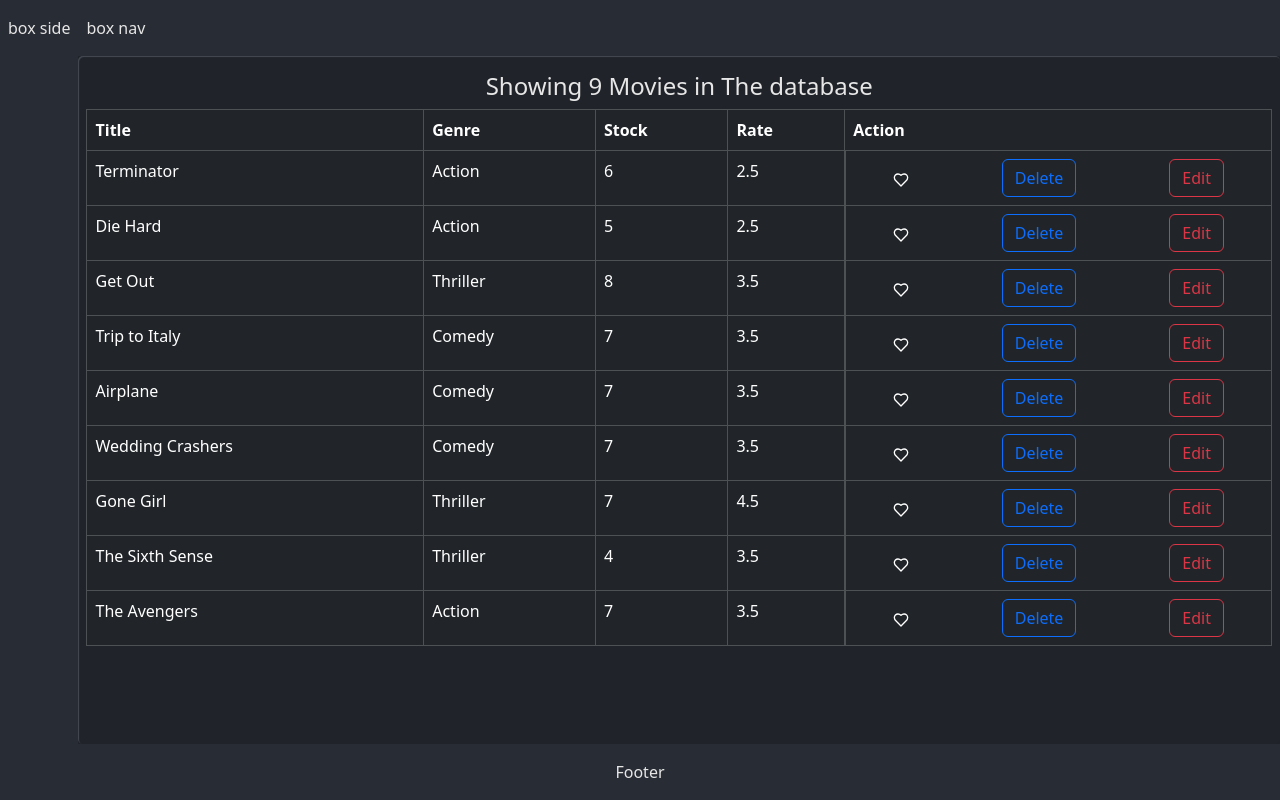
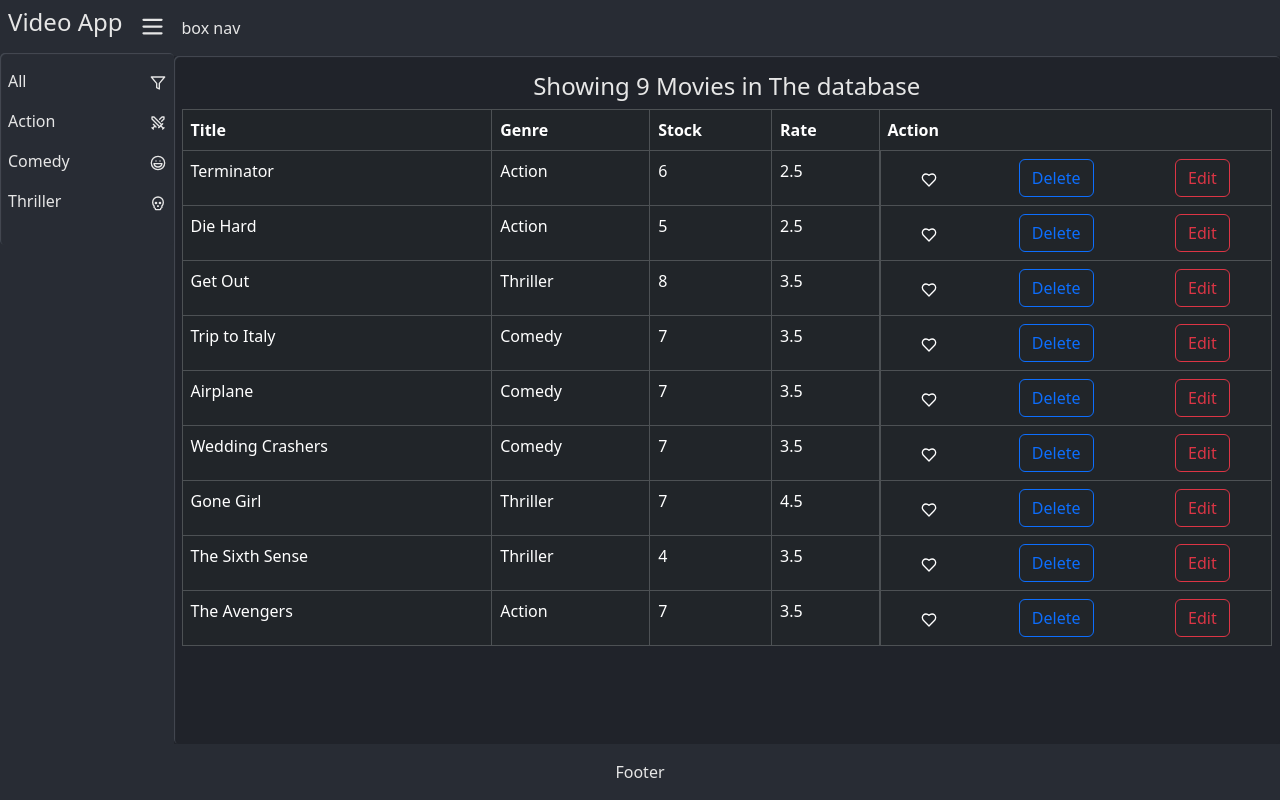
Before and after one commit to HEKNOWSME/MERN, a React (Vite) app in the folder videoApp/: page / in a window 1280 px wide. Built offline with nearby package versions, Linux system fonts and the light colour scheme.

Commit message:
Working with filtering

```diff
--- a/videoApp/src/App.css
+++ b/videoApp/src/App.css
@@ -51,6 +51,6 @@
    text-align: center;
 }
 
-.main , .side-bar, .nav-bar, .footer {
+.main ,  .nav-bar, .footer {
    padding: 1rem .5rem;
 }
--- a/videoApp/src/App.tsx
+++ b/videoApp/src/App.tsx
@@ -1,16 +1,21 @@
 import { useState } from "react";
 import AllTable from "./components/Movies/AllMovies";
 import movies from "./services/fakeMovieService";
+import Genres from "./components/Genres/Genres";
 const App = () => {
 	const [allMovies, setMovies] = useState(movies);
+	const [selected, setSelected] = useState("");
 	const [messages, setMessage] = useState({
 		deleted: false,
 		edited: false,
 		added: false,
 	});
-	let filteredMovies = allMovies.filter((movie) => movie);
+	let filteredMovies = [...allMovies];
+	filteredMovies = allMovies.filter((movie) => movie.genre.name == selected);
+	if (filteredMovies.length === 0) filteredMovies = allMovies;
+
 	const handleDelete = (id: string) => {
-		filteredMovies = filteredMovies.filter((movie) => movie._id !== id);
+		filteredMovies = allMovies.filter((movie) => movie._id !== id);
 		setMovies(filteredMovies);
 		setMessage({ ...messages, deleted: true });
 		setTimeout(() => {
@@ -19,7 +24,9 @@ const App = () => {
 	};
 	return (
 		<div className="grid">
-			<aside className="side-bar">box side</aside>
+			<aside className="side-bar">
+				<Genres onFiltered={(name) => setSelected(name)} />
+			</aside>
 			<nav className="nav-bar">box nav</nav>
 			<main className="main">
 				{messages.deleted && (
--- /dev/null
+++ b/videoApp/src/components/Genres/Genres.module.css
@@ -0,0 +1,22 @@
+.minSide{
+   padding: .5rem;
+   display: flex;
+   gap: 1rem;
+   justify-content: center;
+   align-items: center;
+}
+
+.heading {
+   margin-top: 0;
+}
+.icon {
+   cursor: pointer;
+}
+.listItem {
+   cursor: pointer;
+}
+@media screen and (max-width: 768px) {
+   .heading {
+      display: none;
+   }
+}
--- /dev/null
+++ b/videoApp/src/components/Genres/Genres.tsx
@@ -0,0 +1,68 @@
+import styles from "./Genres.module.css";
+import { LuMenu, LuLaugh, LuSwords, LuSkull, LuFilter } from "react-icons/lu";
+interface Props {
+	onFiltered: (name: string) => void;
+}
+function Genres({ onFiltered }: Props) {
+	return (
+		<div className="">
+			<div className={styles.minSide}>
+				<h4 className={styles.heading}>Video App</h4>
+				<i className={styles.icon} onClick={() => {}}>
+					<LuMenu size={27} />
+				</i>
+			</div>
+
+			<section className="main">
+				<article
+					className={
+						"d-flex align-items-center gap-3 justify-content-between mb-3"
+					}
+					onClick={() => {
+						onFiltered("");
+					}}
+				>
+					<span className={styles.listItem}>All</span>
+					<i className={styles.listItem}>
+						<LuFilter />
+					</i>
+				</article>
+				<article
+					className="d-flex align-items-center gap-3 justify-content-between mb-3"
+					onClick={() => {
+						onFiltered("Action");
+					}}
+				>
+					<span className={styles.listItem}>Action</span>
+					<i className={styles.listItem}>
+						<LuSwords />
+					</i>
+				</article>
+				<article
+					className="d-flex align-items-center gap-3 justify-content-between mb-3"
+					onClick={() => {
+						onFiltered("Comedy");
+					}}
+				>
+					<span className={styles.listItem}>Comedy</span>
+					<i className={styles.listItem}>
+						<LuLaugh />
+					</i>
+				</article>
+				<article
+					className="d-flex align-items-center gap-3 justify-content-between mb-3"
+					onClick={() => {
+						onFiltered("Thriller");
+					}}
+				>
+					<span className={styles.listItem}>Thriller</span>
+					<i className={styles.listItem}>
+						<LuSkull />
+					</i>
+				</article>
+			</section>
+		</div>
+	);
+}
+
+export default Genres;
```
